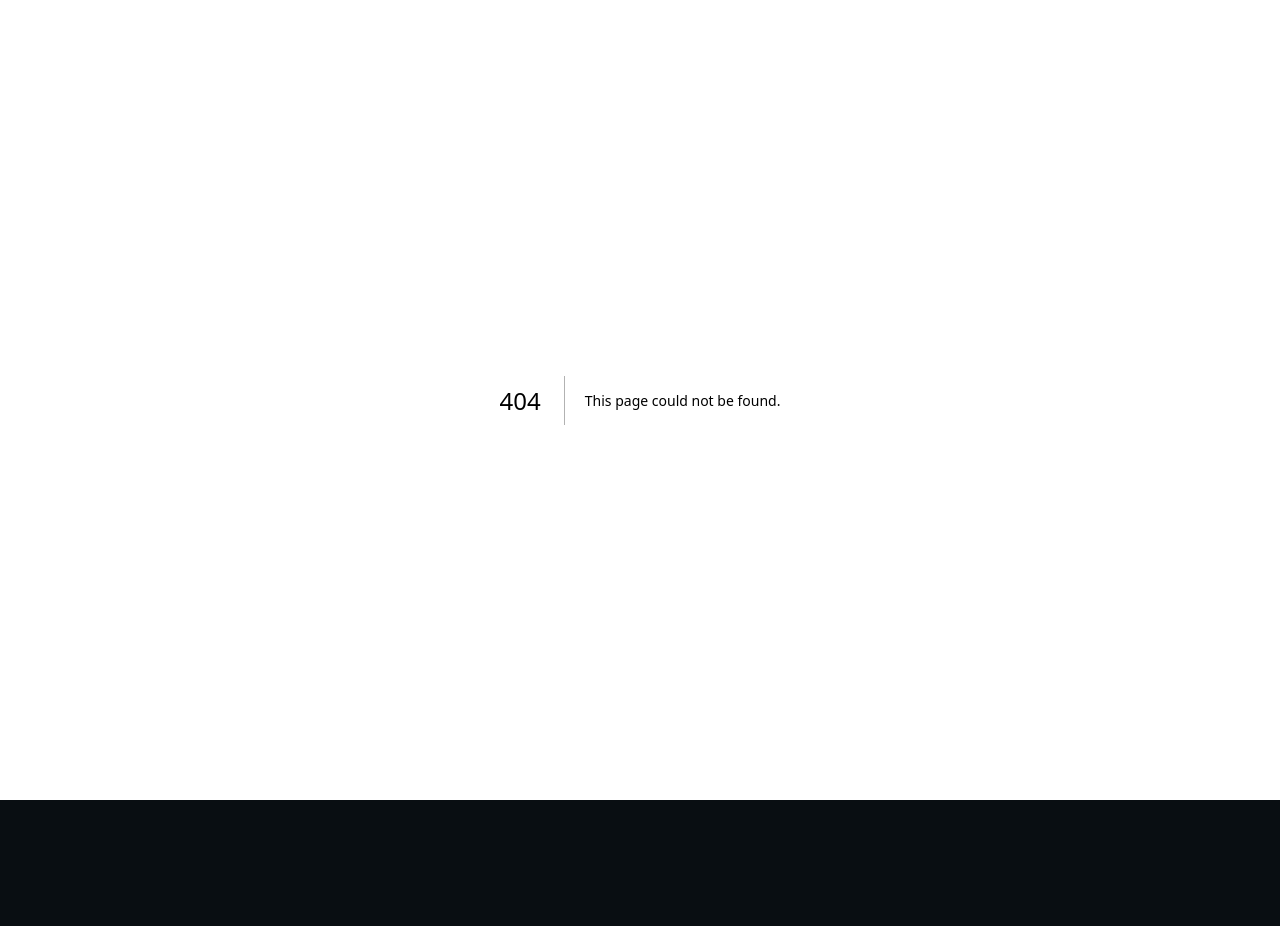
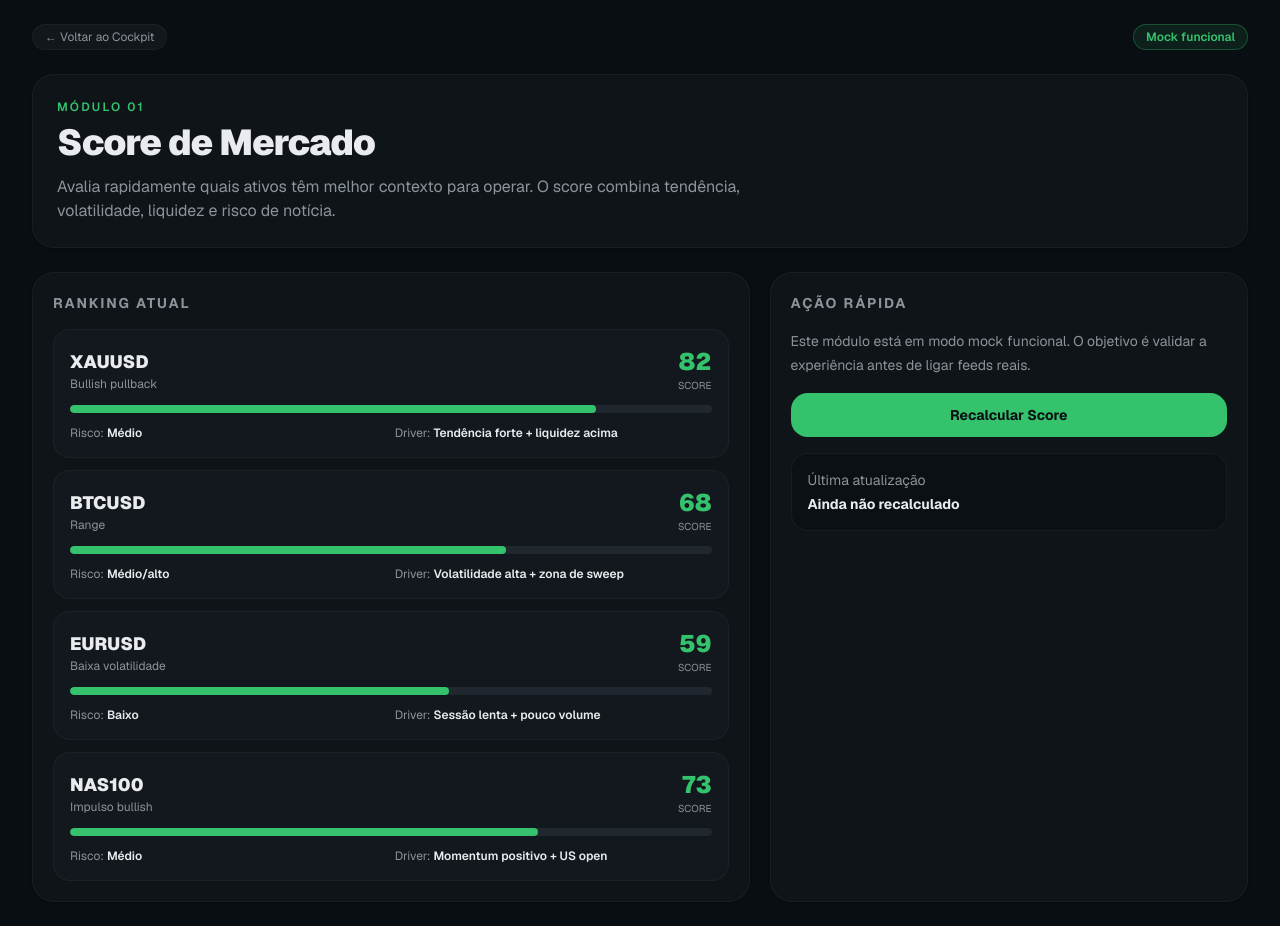
Before and after one commit to ineslourenco7/v0-recreate-trading-dashboard, a Next.js app: page /market-score in a window 1280 px wide. Before the commit this address had no page. Before the commit the page ends 800 px from the top, so only its background shows below. Built offline with nearby package versions, Linux system fonts and the light colour scheme.

Commit message:
Add market score module page

```diff
--- /dev/null
+++ b/app/market-score/page.tsx
@@ -0,0 +1,77 @@
+"use client"
+
+import { useState } from "react"
+import { ModuleCard, ModulePage } from "@/components/hermes/module-page"
+
+const baseScores = [
+  { symbol: "XAUUSD", score: 82, regime: "Bullish pullback", risk: "Médio", driver: "Tendência forte + liquidez acima" },
+  { symbol: "BTCUSD", score: 68, regime: "Range", risk: "Médio/alto", driver: "Volatilidade alta + zona de sweep" },
+  { symbol: "EURUSD", score: 59, regime: "Baixa volatilidade", risk: "Baixo", driver: "Sessão lenta + pouco volume" },
+  { symbol: "NAS100", score: 73, regime: "Impulso bullish", risk: "Médio", driver: "Momentum positivo + US open" },
+]
+
+export default function MarketScorePage() {
+  const [scores, setScores] = useState(baseScores)
+  const [updatedAt, setUpdatedAt] = useState("Ainda não recalculado")
+
+  function recalculate() {
+    setScores((current) =>
+      current.map((item) => ({
+        ...item,
+        score: Math.max(35, Math.min(95, item.score + Math.floor(Math.random() * 11) - 5)),
+      })),
+    )
+    setUpdatedAt(new Date().toLocaleTimeString("pt-PT", { hour: "2-digit", minute: "2-digit" }))
+  }
+
+  return (
+    <ModulePage
+      eyebrow="Módulo 01"
+      title="Score de Mercado"
+      description="Avalia rapidamente quais ativos têm melhor contexto para operar. O score combina tendência, volatilidade, liquidez e risco de notícia."
+    >
+      <div className="grid gap-5 lg:grid-cols-[1.5fr_1fr]">
+        <ModuleCard title="Ranking atual">
+          <div className="space-y-3">
+            {scores.map((item) => (
+              <div key={item.symbol} className="rounded-xl border border-border/70 bg-secondary/30 p-4">
+                <div className="flex items-center justify-between gap-3">
+                  <div>
+                    <p className="text-lg font-black">{item.symbol}</p>
+                    <p className="text-xs text-muted-foreground">{item.regime}</p>
+                  </div>
+                  <div className="text-right">
+                    <p className="text-2xl font-black text-primary">{item.score}</p>
+                    <p className="text-[10px] uppercase text-muted-foreground">score</p>
+                  </div>
+                </div>
+                <div className="mt-3 h-2 overflow-hidden rounded-full bg-muted">
+                  <div className="h-full rounded-full bg-primary" style={{ width: `${item.score}%` }} />
+                </div>
+                <div className="mt-3 grid gap-2 text-xs text-muted-foreground md:grid-cols-2">
+                  <p>Risco: <span className="font-semibold text-foreground">{item.risk}</span></p>
+                  <p>Driver: <span className="font-semibold text-foreground">{item.driver}</span></p>
+                </div>
+              </div>
+            ))}
+          </div>
+        </ModuleCard>
+
+        <ModuleCard title="Ação rápida">
+          <div className="space-y-4">
+            <p className="text-sm leading-6 text-muted-foreground">
+              Este módulo está em modo mock funcional. O objetivo é validar a experiência antes de ligar feeds reais.
+            </p>
+            <button onClick={recalculate} className="w-full rounded-xl bg-primary px-4 py-3 text-sm font-bold text-primary-foreground transition hover:opacity-90">
+              Recalcular Score
+            </button>
+            <div className="rounded-xl border border-border/70 bg-background/60 p-4 text-sm">
+              <p className="text-muted-foreground">Última atualização</p>
+              <p className="mt-1 font-bold">{updatedAt}</p>
+            </div>
+          </div>
+        </ModuleCard>
+      </div>
+    </ModulePage>
+  )
+}
```
